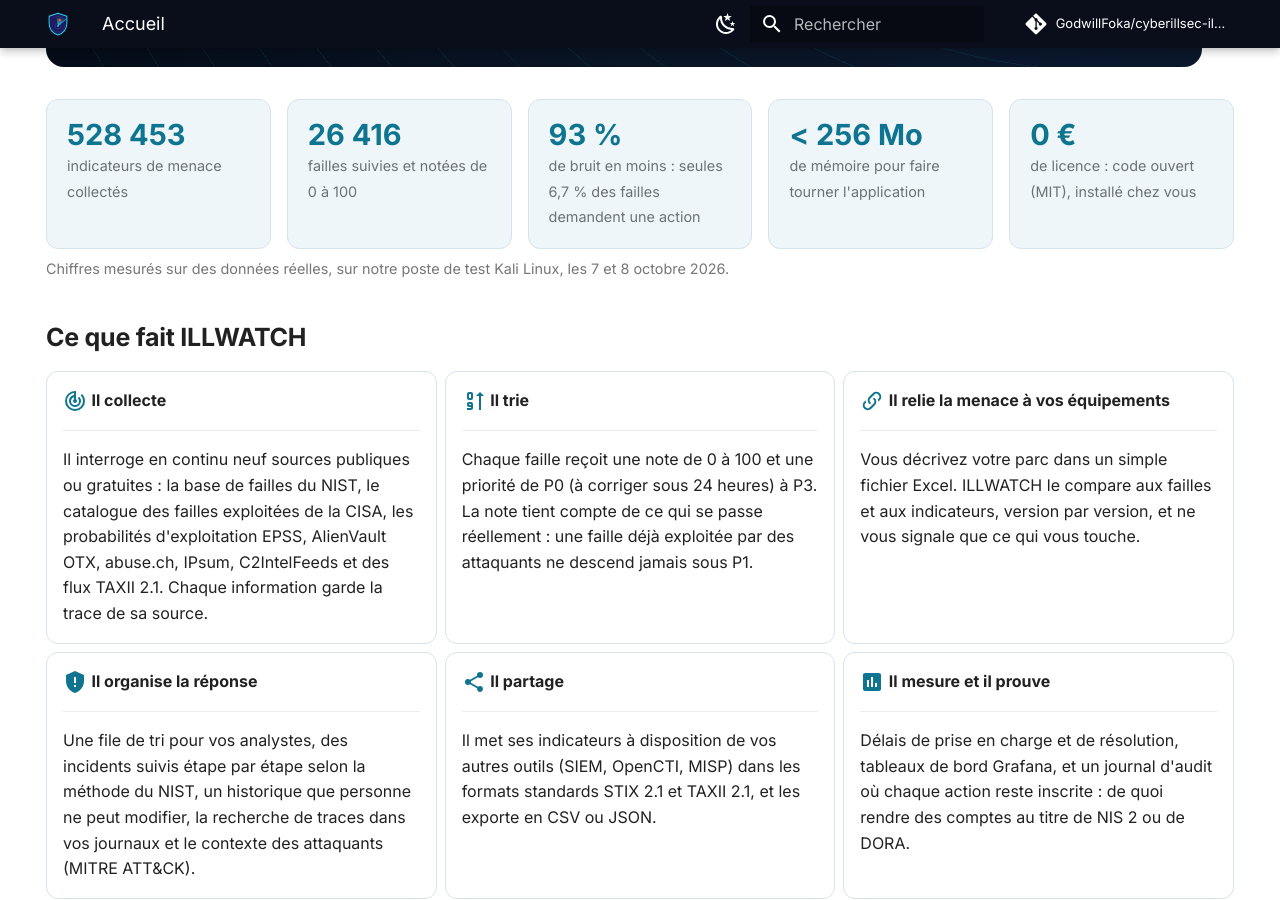
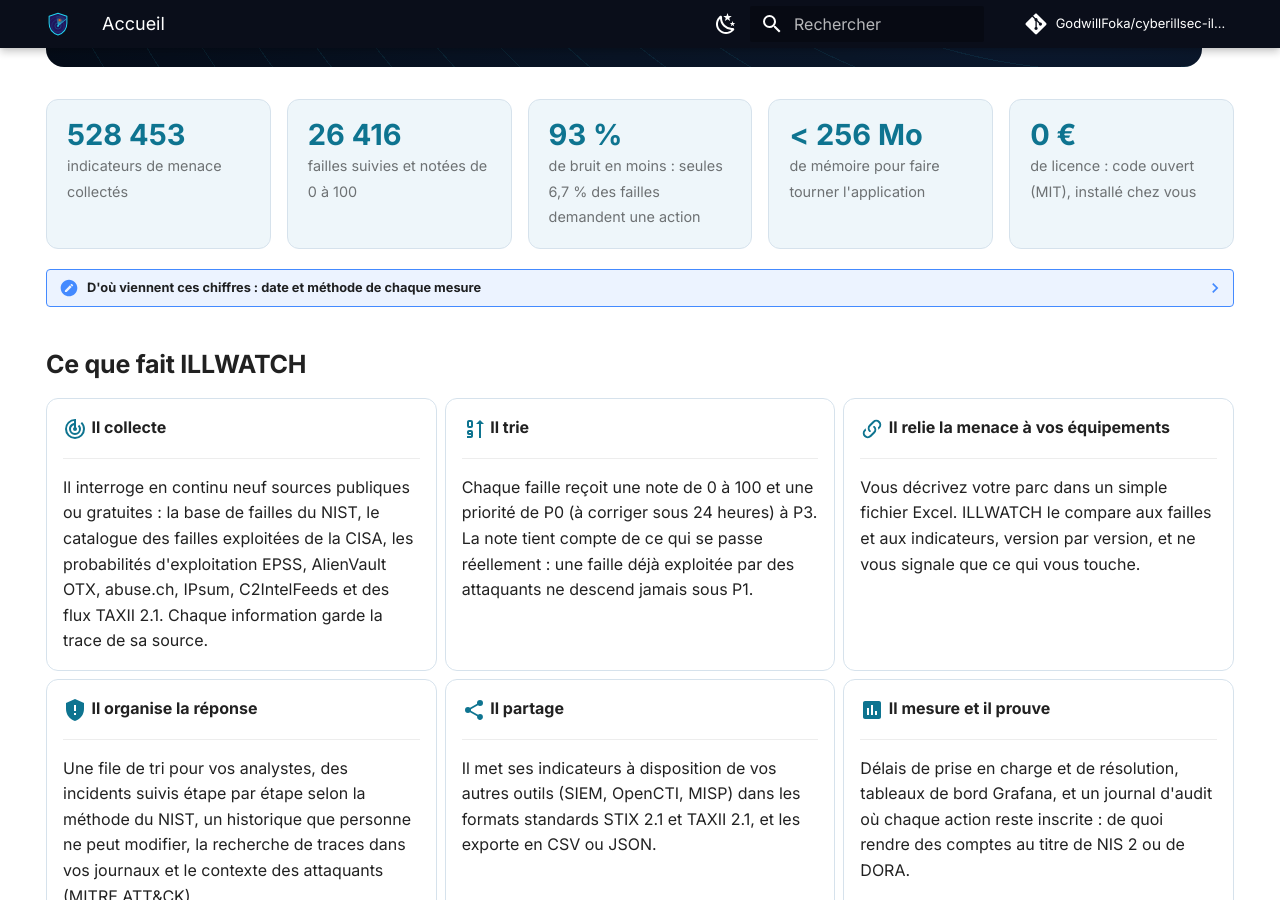
Before and after one commit to GodwillFoka/cyberillsec-illwatch, an MkDocs documentation site: the page built from docs/README.md, in a window 1280 px wide and 900 px high, scrolled down 726 px. Built offline with MkDocs 1.6.1 and Material for MkDocs 9.7.7, drawn with Linux system fonts in a browser that asks for light colours; comment, search, counter and statistics services are not loaded; part of the change alters nothing that is shown.

Commit message:
docs(accueil) : date et méthode de chaque chiffre clé
Co-Authored-By: Claude Opus 5.5 <noreply@anthropic.com>
Claude-Session: https://claude.ai/code/session_01NPt4LZVic9KCAEbQc6hNQi

```diff
--- a/docs/README.md
+++ b/docs/README.md
@@ -38,7 +38,23 @@ les incidents jusqu'au bout. Les décisions restent les vôtres.
 <div><strong>0 €</strong><span>de licence : code ouvert (MIT), installé chez vous</span></div>
 </div>
 
-<p class="iw-note">Chiffres mesurés sur des données réelles, sur notre poste de test Kali Linux, les 7 et 8 octobre 2026.</p>
+<details class="note" markdown>
+<summary>D'où viennent ces chiffres : date et méthode de chaque mesure</summary>
+
+Chaque chiffre est une mesure, pas une estimation. Elles ont été prises sur des données réelles,
+sur notre poste de test Kali Linux, et se rejouent avec les commandes indiquées.
+
+| Chiffre | Mesuré le | Méthode |
+|---|---|---|
+| 528 453 indicateurs | 8 octobre 2026 | IOC en base après collecte des neuf sources de référence, historique OTX compris ; 334 311 étaient actifs ce jour-là (`illwatch status`) |
+| 26 416 failles | 7 octobre 2026 | CVE en base après `illwatch cves sync` : les 30 derniers jours de la NVD et toutes les CVE du catalogue KEV, notées avec EPSS |
+| 93 % / 6,7 % | 7 octobre 2026 | répartition des 26 416 CVE par priorité : P3 24 646 (93,3 %) ; P0 495, P1 1 239 et P2 36, soit 1 770 failles à traiter sous 30 jours au plus (6,7 %) |
+| moins de 256 Mo | 29 septembre 2026 | pic de mémoire du processus pendant l'ingestion de 36 995 URL réelles : 120 Mo, pour une exigence de 256 Mo (RNF-MEM-01) |
+| 0 € | | licence MIT du dépôt |
+
+Ces chiffres datent de la mesure : la base grossit chaque jour. L'[état d'avancement](rapport/ETAT_AVANCEMENT.md) donne les dernières valeurs relevées.
+
+</details>
 
 ## Ce que fait ILLWATCH
 
```
